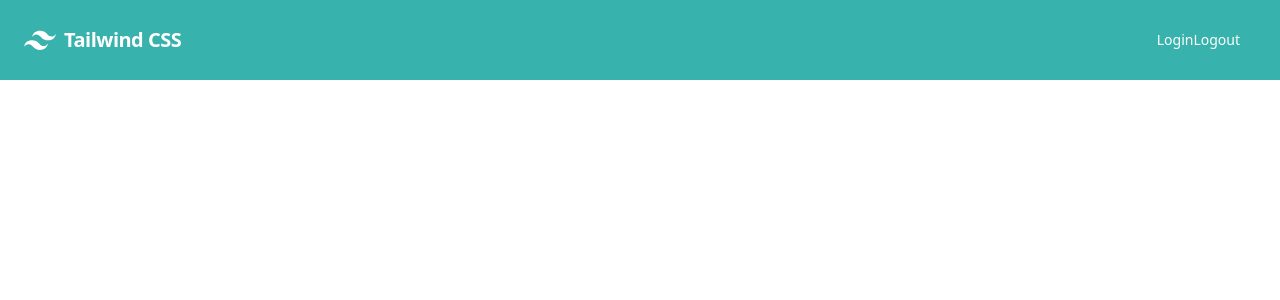
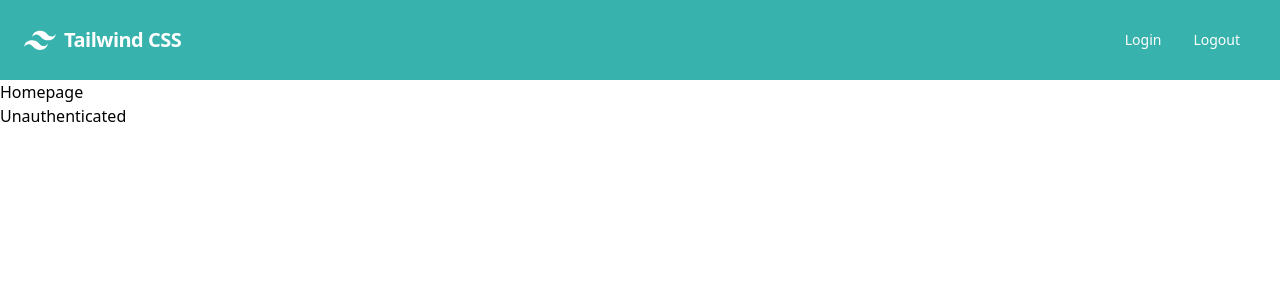
Before and after one commit to EricGaupp/Hemingway, a React (Create React App) app in the folder app/: page /dashboard in a window 1280 px wide. Shown: the top 300 px of the page. Built offline with nearby package versions, Linux system fonts and the light colour scheme; no server answers.

Commit message:
Structuring routes and prep for protected routes

```diff
--- a/app/src/App.tsx
+++ b/app/src/App.tsx
@@ -4,6 +4,7 @@ import { Switch, Route } from "react-router-dom";
 import Navbar from "./components/Navbar";
 import Homepage from "./components/Homepage";
 import Login from "./components/Login";
+import Dashboard from "./components/Dashboard";
 
 const App = () => {
   return (
@@ -16,8 +17,8 @@ const App = () => {
         <Route exact path="/login">
           <Login />
         </Route>
-        <Route exact path="/dash">
-          <h5>Dashboard</h5>
+        <Route exact path="/dashboard">
+          <Dashboard />
         </Route>
       </Switch>
     </>
--- /dev/null
+++ b/app/src/components/Dashboard.tsx
@@ -0,0 +1,34 @@
+import React, { useEffect, useState } from "react";
+
+interface IUser {
+  identityProvider: string;
+  userId: string;
+  userDetails: string;
+  userRoles: string[];
+}
+
+const Dashboard = () => {
+  const [user, setUser] = useState<IUser | null>(null);
+  useEffect(() => {
+    const fetchAuth = async () => {
+      const response = await fetch("/.auth/me");
+      const payload = await response.json();
+      const { clientPrincipal } = payload;
+      setUser(clientPrincipal);
+    };
+    fetchAuth();
+  }, []);
+
+  return (
+    <div>
+      <h3>Homepage</h3>
+      {user?.userId ? (
+        <h5>Authenticated: {user.userId}</h5>
+      ) : (
+        <h5>Unauthenticated</h5>
+      )}
+    </div>
+  );
+};
+
+export default Dashboard;
--- a/app/src/components/Homepage.tsx
+++ b/app/src/components/Homepage.tsx
@@ -1,26 +1,7 @@
-import React, { useState, useEffect } from "react";
+import React from "react";
 
 const Homepage = () => {
-  const [user, setUser] = useState(null);
-  useEffect(() => {
-    const fetchAuth = async () => {
-      const response = await fetch("/.auth/me");
-      console.log(response);
-      const payload = await response.json();
-      console.log(payload);
-      const { clientPrincipal } = payload;
-      const { userId } = clientPrincipal;
-      setUser(userId);
-    };
-    fetchAuth();
-  }, []);
-
-  return (
-    <div>
-      <h3>Homepage</h3>
-      {user ? <h5>Authenticated: {user}</h5> : <h5>Unauthenticated</h5>}
-    </div>
-  );
+  return <h5>Homepage</h5>;
 };
 
 export default Homepage;
--- a/app/src/components/Login.tsx
+++ b/app/src/components/Login.tsx
@@ -4,27 +4,27 @@ const Login = () => {
   return (
     <div className="container mx-auto flex flex-col">
       <a
-        href={`/.auth/login/aad?post_login_redirect_uri=${process.env.REACT_APP_BASE_URI}/dash`}
+        href={`/.auth/login/aad?post_login_redirect_uri=${process.env.REACT_APP_BASE_URI}/dashboard`}
       >
         Microsoft
       </a>
       <a
-        href={`/.auth/login/facebook?post_login_redirect_uri=${process.env.REACT_APP_BASE_URI}/dash`}
+        href={`/.auth/login/facebook?post_login_redirect_uri=${process.env.REACT_APP_BASE_URI}/dashboard`}
       >
         Facebook
       </a>
       <a
-        href={`/.auth/login/github?post_login_redirect_uri=${process.env.REACT_APP_BASE_URI}/dash`}
+        href={`/.auth/login/github?post_login_redirect_uri=${process.env.REACT_APP_BASE_URI}/dashboard`}
       >
         GitHub
       </a>
       <a
-        href={`/.auth/login/google?post_login_redirect_uri=${process.env.REACT_APP_BASE_URI}/dash`}
+        href={`/.auth/login/google?post_login_redirect_uri=${process.env.REACT_APP_BASE_URI}/dashboard`}
       >
         Google
       </a>
       <a
-        href={`/.auth/login/twitter?post_login_redirect_uri=${process.env.REACT_APP_BASE_URI}/dash`}
+        href={`/.auth/login/twitter?post_login_redirect_uri=${process.env.REACT_APP_BASE_URI}/dashboard`}
       >
         Twitter
       </a>
--- a/app/src/components/Navbar.tsx
+++ b/app/src/components/Navbar.tsx
@@ -1,9 +1,5 @@
 import React from "react";
 import { Link } from "react-router-dom";
-
-interface NavbarProps {
-  name: string;
-}
 
 const Navbar = () => {
   return (
@@ -37,6 +33,8 @@ const Navbar = () => {
       <div className="w-full block flex-grow lg:flex lg:items-center lg:w-auto lg:justify-end">
         <div className="text-sm px-4 py-2 leading-none text-white mt-4 lg:mt-0">
           <Link to="/login">Login</Link>
+        </div>
+        <div className="text-sm px-4 py-2 leading-none text-white mt-4 lg:mt-0">
           <a href="/.auth/logout">Logout</a>
         </div>
       </div>
```
